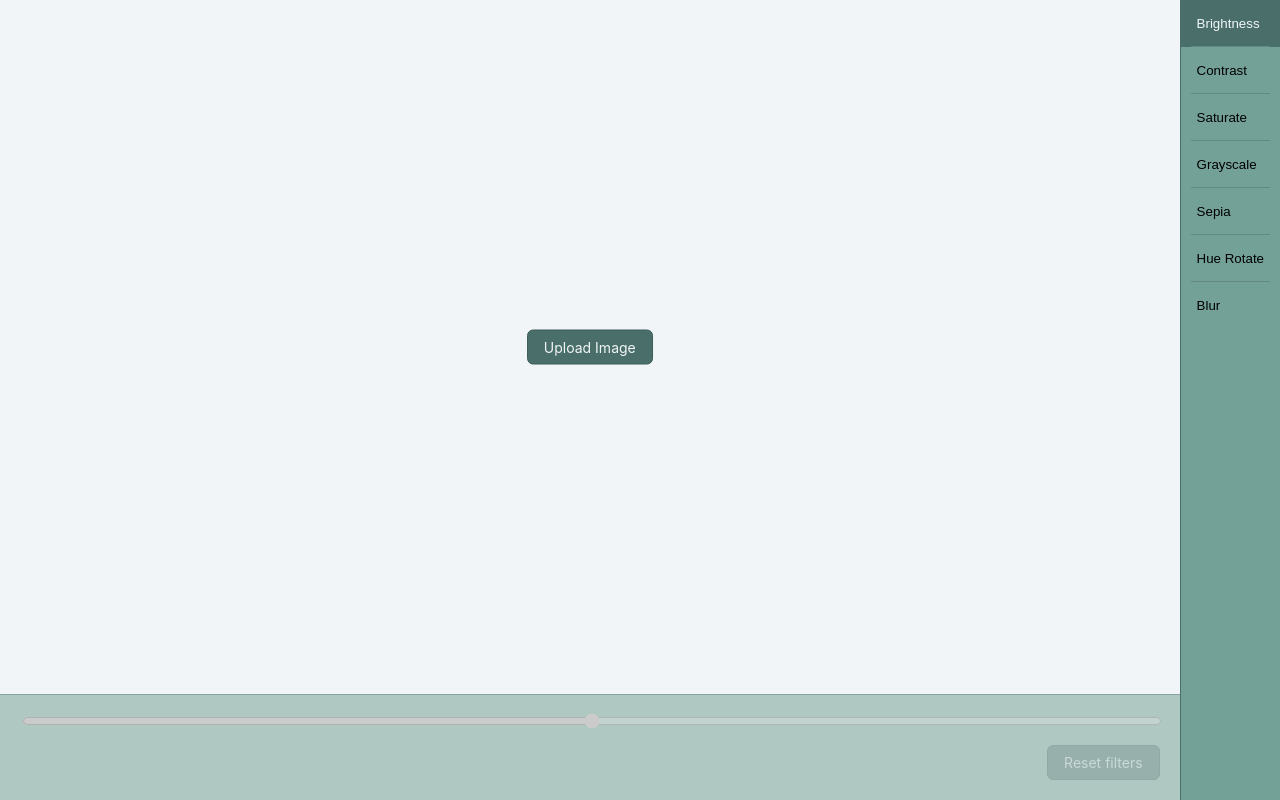
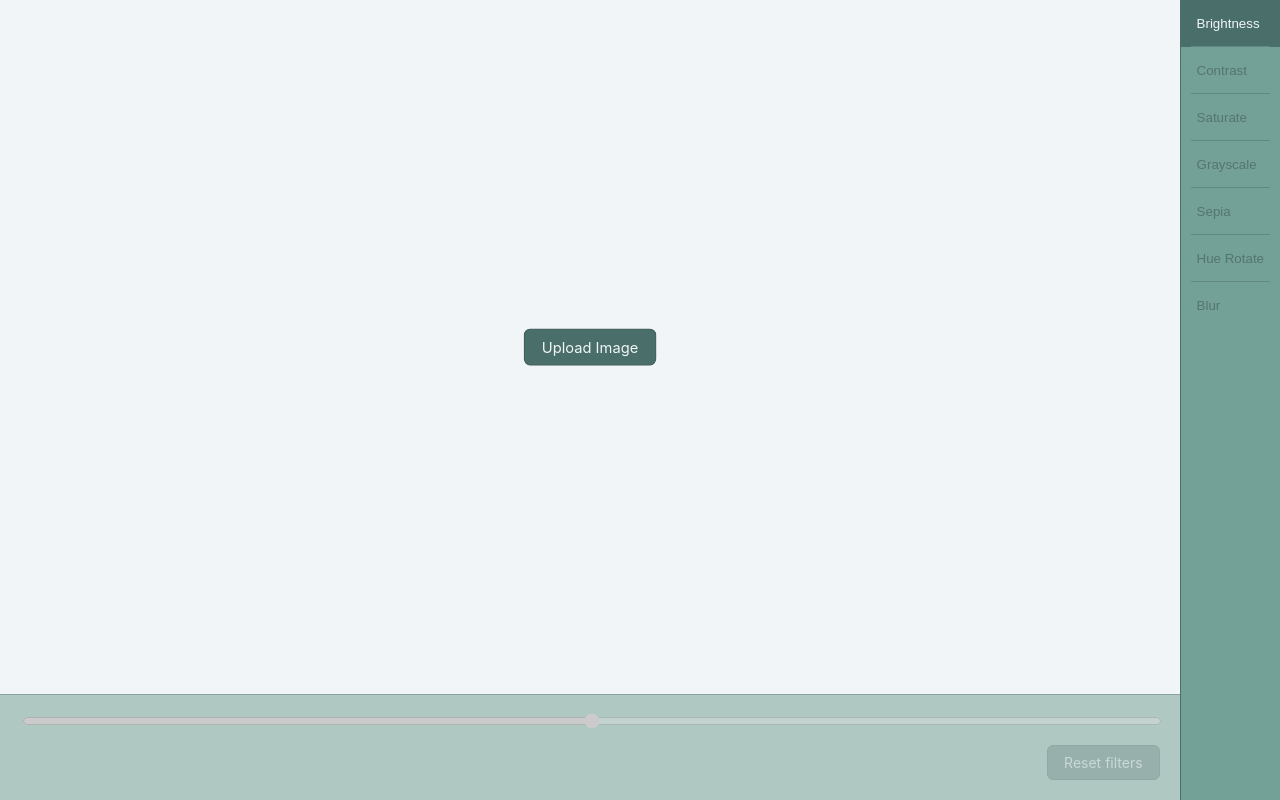
Before and after one commit to DatsOlena/photo-editor, a React (Vite) app: page / in a window 1280 px wide. In both pictures the pointer is over the button "Upload Image". Built offline with nearby package versions, Linux system fonts and the light colour scheme.

Commit message:
Make inactive sidebar when no image

```diff
--- a/src/App.tsx
+++ b/src/App.tsx
@@ -152,6 +152,7 @@ function App() {
             name={option.name}
             active={selectedOptionIndex === index}
             onClick={() => setSelectedOptionIndex(index)}
+            disabled={isDisabled}
           />
         ))}
       </div>
--- a/src/components/SidebarItem.tsx
+++ b/src/components/SidebarItem.tsx
@@ -2,14 +2,16 @@ type SidebarItemProps = {
   name: string
   active: boolean
   onClick: () => void
+  disabled: boolean
 }
 
-export default function SidebarItem({ name, active, onClick }: SidebarItemProps) {
+export default function SidebarItem({ name, active, onClick, disabled }: SidebarItemProps) {
   return (
     <button
       type="button"
       className={`sidebar-item ${active ? 'active' : ''}`}
       onClick={onClick}
+      disabled={disabled}
     >
       {name}
     </button>
--- a/src/index.css
+++ b/src/index.css
@@ -64,6 +64,7 @@ body {
   height: 100%;
   min-height: 0;
 }
+
 .image-placeholder-image {
   display: block;
   max-width: 100%;
@@ -87,6 +88,10 @@ body {
   background-color: #4a6f6a;
   border: 1px solid #3d5c58;
   border-radius: 6px;
+}
+.image-placeholder-button:hover {
+  transform: translate(-50%, -50%) scale(1.05);
+  transition: transform 0.3s ease-in-out;
 }
 
 .image-placeholder-input {
```
